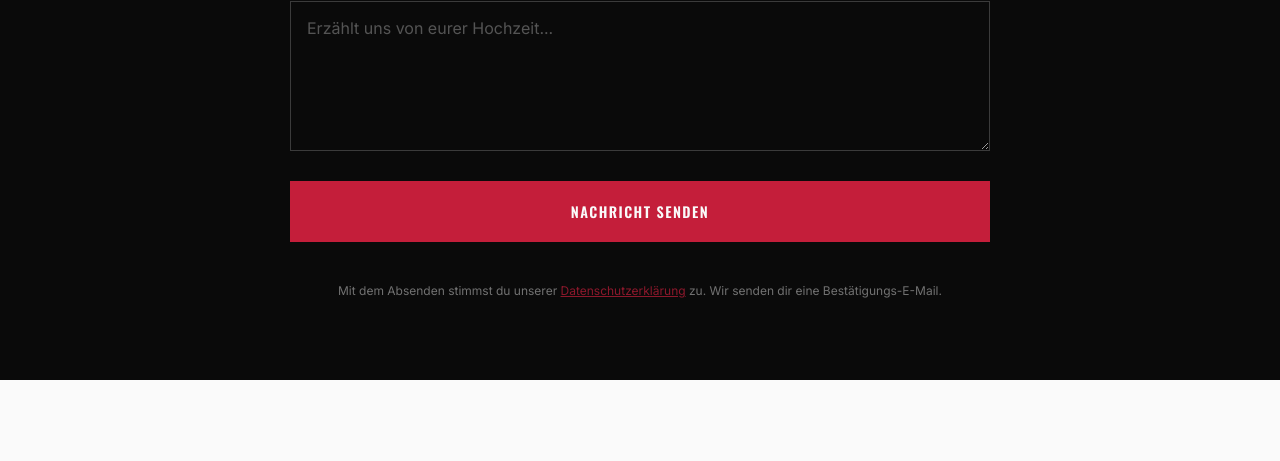
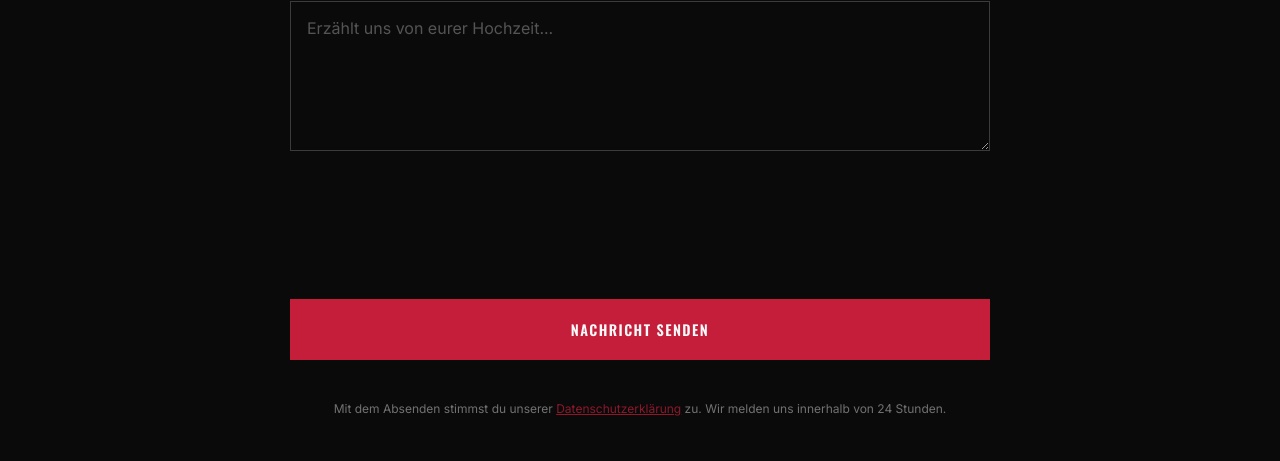
Before and after one commit to sarahiver/si-marketing, a React (Create React App) app in the folder src/: page / in a window 1280 px wide. Shown: the part 9664-10125 px from the top of the page. Built offline with nearby package versions, Linux system fonts and the light colour scheme; no server answers.

Commit message:
Add files via upload

```diff
--- a/src/components/marketing/ContactSection.js
+++ b/src/components/marketing/ContactSection.js
@@ -1,10 +1,10 @@
 // src/components/marketing/ContactSection.js
-// Kontaktformular mit Double Opt-In (Brevo), Spam-Schutz (Honeypot + Zeitprüfung)
-// Eine Komponente, Styles ändern sich nach Theme
-import React, { useState, useRef, useEffect } from 'react';
+// Kontaktformular mit Brevo Transaktionsmail an wedding@sarahiver.de
+// Spam-Schutz: hCaptcha + Honeypot + Zeitprüfung
+// KEIN Double Opt-In nötig (Kontaktanfrage ≠ Newsletter)
+import React, { useState, useRef, useEffect, useCallback } from 'react';
 import styled, { css } from 'styled-components';
 import { useTheme } from '../../context/ThemeContext';
-import { supabase } from '../../config/supabase';
 
 // ============================================
 // THEME CONFIGURATIONS
@@ -503,10 +503,21 @@ const PrivacyNote = styled.p`
 `;
 
 // ============================================
-// BREVO API CONFIG
+// API ENDPOINT (Vercel Serverless Function — alle Secrets serverseitig)
 // ============================================
-const BREVO_API_KEY = process.env.REACT_APP_BREVO_API_KEY;
-const BREVO_LIST_ID = parseInt(process.env.REACT_APP_BREVO_LIST_ID || '3'); // Contact Requests List
+
+// hCaptcha (Site Key ist öffentlich — das ist korrekt so)
+const HCAPTCHA_SITE_KEY = process.env.REACT_APP_HCAPTCHA_SITE_KEY || '10000000-ffff-ffff-ffff-000000000001'; // Test key as fallback
+
+// ============================================
+// hCaptcha STYLED
+// ============================================
+const CaptchaWrapper = styled.div`
+  display: flex;
+  justify-content: center;
+  margin: 0.5rem 0;
+  min-height: 78px;
+`;
 
 // ============================================
 // COMPONENT
@@ -546,9 +557,55 @@ const ContactSection = () => {
   const [submitStatus, setSubmitStatus] = useState(null); // null, 'success', 'error'
   const [errorMessage, setErrorMessage] = useState('');
 
+  // hCaptcha state
+  const [captchaToken, setCaptchaToken] = useState(null);
+  const captchaRef = useRef(null);
+  const captchaWidgetId = useRef(null);
+
   // Timing-based spam protection
   const formLoadTime = useRef(Date.now());
   const MIN_SUBMIT_TIME = 3000; // 3 seconds minimum
+
+  // Load hCaptcha script
+  useEffect(() => {
+    if (document.querySelector('script[src*="hcaptcha"]')) return;
+
+    const script = document.createElement('script');
+    script.src = 'https://js.hcaptcha.com/1/api.js?render=explicit';
+    script.async = true;
+    script.defer = true;
+    document.head.appendChild(script);
+  }, []);
+
+  // Render hCaptcha when script is loaded and container is ready
+  const renderCaptcha = useCallback(() => {
+    if (!captchaRef.current || captchaWidgetId.current !== null) return;
+    if (!window.hcaptcha) return;
+
+    try {
+      captchaWidgetId.current = window.hcaptcha.render(captchaRef.current, {
+        sitekey: HCAPTCHA_SITE_KEY,
+        theme: ['editorial', 'botanical', 'luxe', 'neon', 'video'].includes(currentTheme) ? 'dark' : 'light',
+        size: 'normal',
+        callback: (token) => setCaptchaToken(token),
+        'expired-callback': () => setCaptchaToken(null),
+        'error-callback': () => setCaptchaToken(null),
+      });
+    } catch (e) {
+      // Widget already rendered or error
+    }
+  }, [currentTheme]);
+
+  useEffect(() => {
+    const interval = setInterval(() => {
+      if (window.hcaptcha && captchaRef.current && captchaWidgetId.current === null) {
+        renderCaptcha();
+        clearInterval(interval);
+      }
+    }, 200);
+
+    return () => clearInterval(interval);
+  }, [renderCaptcha]);
 
   const handleChange = (e) => {
     const { name, value } = e.target;
@@ -565,7 +622,6 @@ const ContactSection = () => {
 
     // Spam Check 1: Honeypot
     if (formData.honeypot) {
-      console.log('Honeypot triggered');
       setSubmitStatus('success'); // Fake success for bots
       return;
     }
@@ -573,12 +629,17 @@ const ContactSection = () => {
     // Spam Check 2: Time-based (too fast = bot)
     const timeTaken = Date.now() - formLoadTime.current;
     if (timeTaken < MIN_SUBMIT_TIME) {
-      console.log('Too fast submission:', timeTaken);
       setSubmitStatus('success'); // Fake success for bots
       return;
     }
 
-    // Validation
+    // Spam Check 3: hCaptcha
+    if (!captchaToken) {
+      setErrorMessage('Bitte bestätige, dass du kein Roboter bist.');
+      return;
+    }
+
+    // Client-side validation
     if (!formData.name.trim()) {
       setErrorMessage('Bitte gib deinen Namen ein.');
       return;
@@ -595,59 +656,40 @@ const ContactSection = () => {
     setIsSubmitting(true);
 
     try {
-      // 1. Save to Supabase
-      const { data: contactData, error: supabaseError } = await supabase
-        .from('contact_requests')
-        .insert([{
+      // Einziger Call: an unsere eigene Serverless Function
+      // Kein Brevo-Key, kein Supabase-Key im Frontend!
+      const response = await fetch('/api/contact', {
+        method: 'POST',
+        headers: { 'Content-Type': 'application/json' },
+        body: JSON.stringify({
           name: formData.name.trim(),
           email: formData.email.trim().toLowerCase(),
-          phone: formData.phone.trim() || null,
-          wedding_date: formData.weddingDate || null,
-          interested_theme: formData.interestedTheme || null,
-          interested_package: formData.interestedPackage || null,
+          phone: formData.phone.trim(),
+          weddingDate: formData.weddingDate,
+          interestedTheme: formData.interestedTheme,
+          interestedPackage: formData.interestedPackage,
           message: formData.message.trim(),
-          source: 'website_contact',
-          status: 'new',
-          email_confirmed: false,
-        }])
-        .select()
-        .single();
+          captchaToken,
+        }),
+      });
 
-      if (supabaseError) throw new Error(supabaseError.message);
+      const result = await response.json();
 
-      // 2. Add to Brevo with Double Opt-In
-      if (BREVO_API_KEY) {
-        const confirmUrl = `${window.location.origin}/confirm?email=${encodeURIComponent(formData.email)}&type=contact&id=${contactData.id}`;
-
-        await fetch('https://api.brevo.com/v3/contacts/doubleOptinConfirmation', {
-          method: 'POST',
-          headers: {
-            'accept': 'application/json',
-            'api-key': BREVO_API_KEY,
-            'content-type': 'application/json',
-          },
-          body: JSON.stringify({
-            email: formData.email.trim().toLowerCase(),
-            attributes: {
-              VORNAME: formData.name.split(' ')[0],
-              NACHNAME: formData.name.split(' ').slice(1).join(' ') || '',
-              TELEFON: formData.phone || '',
-              HOCHZEITSDATUM: formData.weddingDate || '',
-              NACHRICHT: formData.message.substring(0, 200),
-              QUELLE: 'Website Kontaktformular',
-            },
-            includeListIds: [BREVO_LIST_ID],
-            templateId: parseInt(process.env.REACT_APP_BREVO_DOI_TEMPLATE_ID || '1'),
-            redirectionUrl: confirmUrl,
-          }),
-        });
+      if (!response.ok) {
+        throw new Error(result.error || 'Ein Fehler ist aufgetreten.');
       }
 
       setSubmitStatus('success');
 
+      // Reset captcha
+      if (window.hcaptcha && captchaWidgetId.current !== null) {
+        window.hcaptcha.reset(captchaWidgetId.current);
+      }
+      setCaptchaToken(null);
+
     } catch (error) {
       console.error('Contact form error:', error);
-      setErrorMessage('Ein Fehler ist aufgetreten. Bitte versuche es später erneut.');
+      setErrorMessage(error.message || 'Ein Fehler ist aufgetreten. Bitte versuche es später erneut.');
       setSubmitStatus('error');
     } finally {
       setIsSubmitting(false);
@@ -702,15 +744,16 @@ const ContactSection = () => {
         <FormCard $theme={currentTheme} $config={config}>
           {submitStatus === 'success' ? (
             <SuccessMessage $theme={currentTheme} $config={config}>
-              <h3>✓ Fast geschafft!</h3>
+              <h3>✓ Vielen Dank!</h3>
               <p>
-                Wir haben dir eine <span className="highlight">Bestätigungs-E-Mail</span> geschickt.
+                Wir haben eure Anfrage erhalten und melden uns
+                <span className="highlight"> innerhalb von 24 Stunden</span> bei euch.
               </p>
               <p>
-                Bitte klicke auf den Link in der E-Mail, um deine Anfrage zu bestätigen.
+                Wir freuen uns auf das Gespräch!
               </p>
               <p style={{ marginTop: '1.5rem', fontSize: '0.85rem' }}>
-                Keine E-Mail erhalten? Prüfe deinen Spam-Ordner oder schreib uns direkt an{' '}
+                Fragen? Schreibt uns direkt an{' '}
                 <a href="mailto:wedding@sarahiver.de" style={{ color: config.accent }}>
                   wedding@sarahiver.de
                 </a>
@@ -831,6 +874,10 @@ const ContactSection = () => {
                 <ErrorMessage $config={config}>{errorMessage}</ErrorMessage>
               )}
 
+              <CaptchaWrapper>
+                <div ref={captchaRef}></div>
+              </CaptchaWrapper>
+
               <Button
                 type="submit"
                 disabled={isSubmitting}
@@ -842,8 +889,8 @@ const ContactSection = () => {
 
               <PrivacyNote $config={config}>
                 Mit dem Absenden stimmst du unserer{' '}
-                <a href="/datenschutz">Datenschutzerklärung</a> zu.
-                Wir senden dir eine Bestätigungs-E-Mail.
+                <a href="/datenschutz">Datenschutzerklärung</a> zu.{' '}
+                Wir melden uns innerhalb von 24 Stunden.
               </PrivacyNote>
             </Form>
           )}
```
